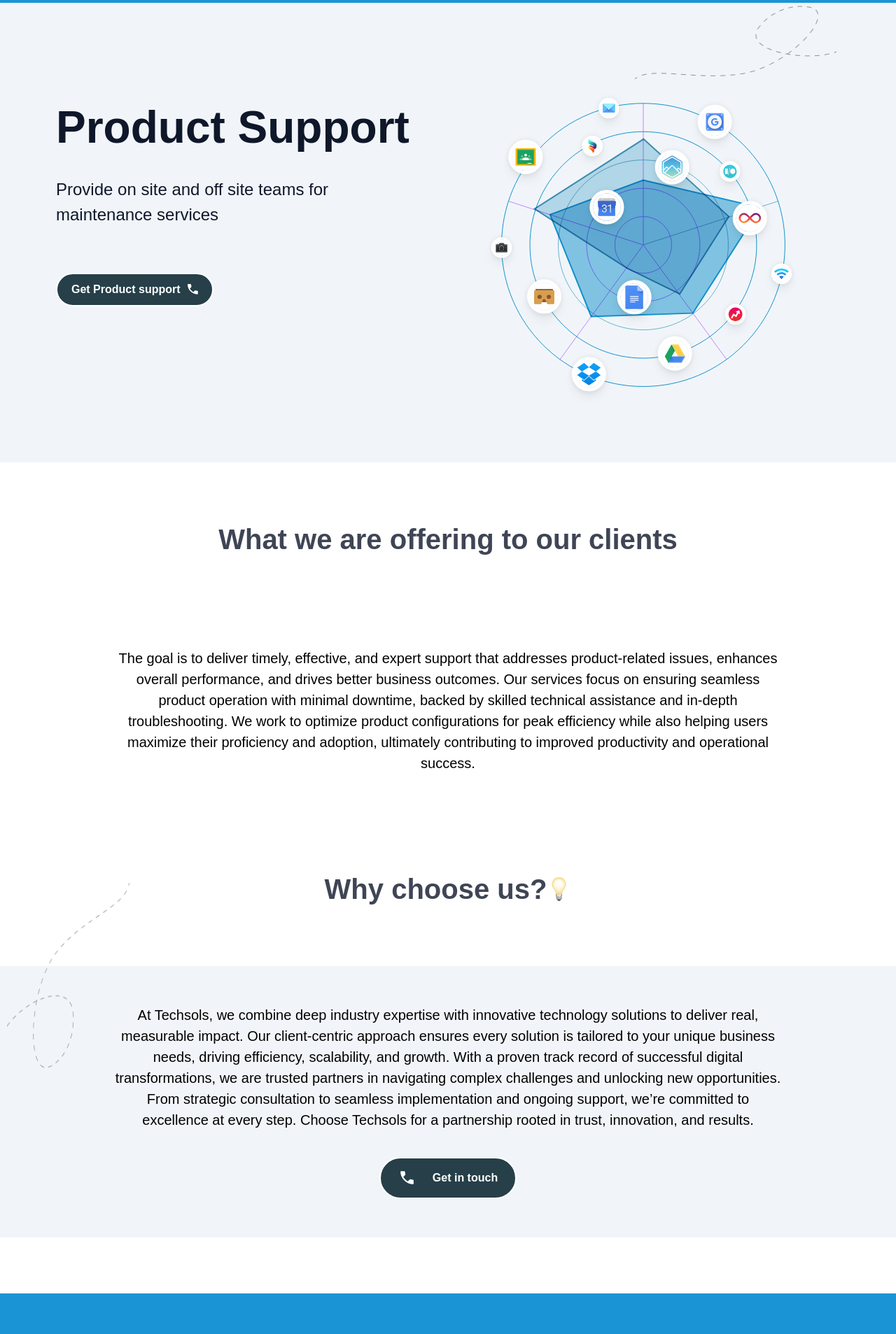
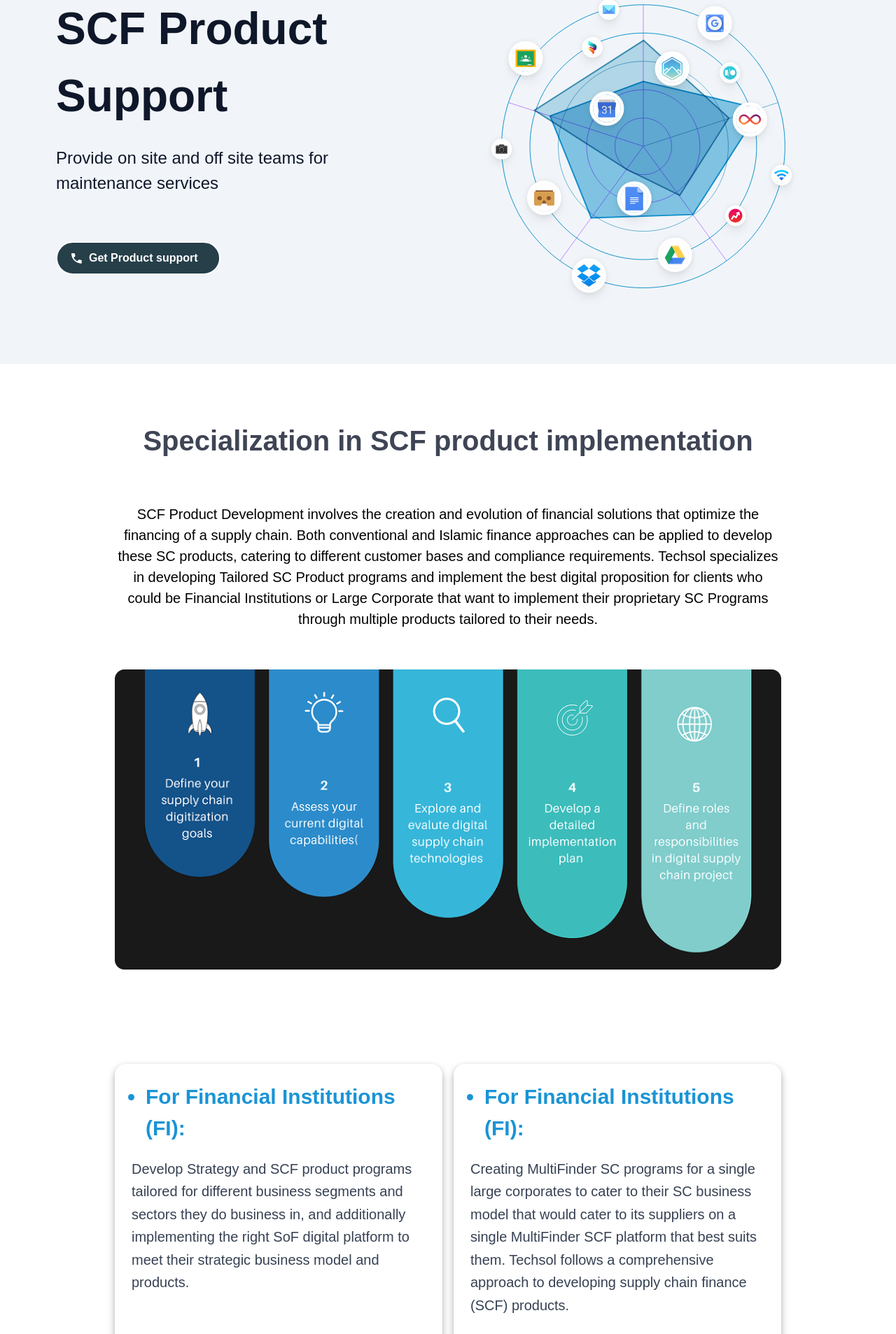
Before and after one commit to Haider-Naseer/Techsol, a Next.js app: page /product-support in a window 1280 px wide. Shown: the part 137-2044 px from the top of the page at 70% size. Built offline with nearby package versions, Linux system fonts and the light colour scheme.

Commit message:
Work on the UI Changes.

```diff
--- a/app/layout.tsx
+++ b/app/layout.tsx
@@ -35,7 +35,7 @@ export default function RootLayout({
       <body
         className={`${geistSans.variable} ${geistMono.variable} antialiased bg-[#fff]`}
       >
-        <LandingPageHeader />
+        {/* <LandingPageHeader /> */}
         {children}
         <Toaster position="top-right" />
         <Footer />
--- a/app/product-support/page.tsx
+++ b/app/product-support/page.tsx
@@ -1,28 +1,85 @@
 "use client";
-
 import HeroService from "@/components/hero-service/page";
-import ServiceDescription from "@/components/service-description/page";
 import WayChooseUs from "@/components/way-choose-us/page";
 
 const ProductSupport = () => {
-  const title = "Product Support";
+  const title = "SCF Product Support";
   const des = `Provide on site and off site teams for maintenance services`;
   const label = "Get Product support";
   const image = "/assets/icons/supply-chain.svg";
-  const offering = `The goal is to deliver timely, effective, and expert support that addresses product-related issues, enhances overall performance, and drives better business outcomes. Our services focus on ensuring seamless product operation with minimal downtime, backed by skilled technical assistance and in-depth troubleshooting. We work to optimize product configurations for peak efficiency while also helping users maximize their proficiency and adoption, ultimately contributing to improved productivity and operational success.`;
   const whyUs = `At Techsols, we combine deep industry expertise with innovative technology solutions to deliver real, measurable impact. Our client-centric approach ensures every solution is tailored to your unique business needs, driving efficiency, scalability, and growth. With a proven track record of successful digital transformations, we are trusted partners in navigating complex challenges and unlocking new opportunities. From strategic consultation to seamless implementation and ongoing support, we’re committed to excellence at every step. Choose Techsols for a partnership rooted in trust, innovation, and results.`;
+
+  const detail = [
+    {
+      describe: `Develop Strategy and SCF product programs tailored for different business segments and sectors they do business in, and additionally implementing the right SoF digital platform to meet their strategic business model and products.`,
+      department: `International Business Development Director / Senior Business Consultant, Receivables & SCF solutions`,
+      image: "/assets/icons/testimonials-01.png",
+    },
+    {
+      describe: `Creating MultiFinder SC programs for a single large corporates to cater to their SC business model that would cater to its suppliers on a single MultiFinder SCF platform that best suits them. Techsol follows a comprehensive approach to developing supply chain finance (SCF) products.`,
+      name: "George Koukis",
+      department: `International Business Development Director / Senior Business Consultant, Receivables & SCF solutions`,
+      image: "/assets/icons/testimonials-02.png",
+    },
+  ];
+
   return (
     <>
-      <HeroService
-        title={title}
-        des={des}
-        label={label}
-        image={image}
-      />
-        <>
-          <ServiceDescription offering={offering} />
-          <WayChooseUs whyUs={whyUs} />
-        </>
+      <HeroService title={title} des={des} label={label} image={image} />
+      <>
+        <div className="lg:pt-[80px] md:pt-[80px] pt-[40px]">
+          <div className="main-contain">
+            <div className="flex mb-[60px] justify-center items-center text-center w-full">
+              <h2 className="text-[#0F172ACC] lg:text-[40px] md:text-[40px] text-[30px] font-[800]">
+                Specialization in SCF product implementation
+              </h2>
+            </div>
+          </div>
+          <div className="main-contain">
+            <div className="text-center justify-center lg:w-[85%] md:w-[85%] m-auto">
+              <p className="lg:text-[20px] md:text-[20px] text-[18px]">
+                SCF Product Development involves the creation and evolution of
+                financial solutions that optimize the financing of a supply
+                chain. Both conventional and Islamic finance approaches can be
+                applied to develop these SC products, catering to different
+                customer bases and compliance requirements. Techsol specializes
+                in developing Tailored SC Product programs and implement the
+                best digital proposition for clients who could be Financial
+                Institutions or Large Corporate that want to implement their
+                proprietary SC Programs through multiple products tailored to
+                their needs.
+              </p>
+
+              <img
+                className="mt-[57px]"
+                src="/assets/icons/SCF-Product.png"
+                alt="SCF Product Support"
+              />
+
+              <div className="pb-[40px] text-center">
+                <div className="pt-[110px] flex gap-[16px]">
+                  {detail?.map((item, index) => (
+                    <div
+                      key={index}
+                      className="relative w-[50%] my-[25px] mx-auto text-start bg-white rounded-2xl shadow-[0_4px_12px_rgba(0,0,0,0.15),_-2px_4px_8px_rgba(0,0,0,0.1),_2px_4px_8px_rgba(0,0,0,0.1)] p-6"
+
+                    >
+                      <ul className="list-disc pl-5 ">
+                        <li className="text-[#1A94D5] font-bold text-[30px] mb-[20px]">For Financial Institutions (FI):</li>
+                      </ul>
+                      <p className="text-gray-700 text-[20px] leading-relaxed mb-4">
+                        {item?.describe}
+                      </p>
+                    </div>
+                  ))}
+                </div>
+              </div>
+            </div>
+          </div>
+        </div>
+
+        <WayChooseUs whyUs={whyUs} />
+      </>
     </>
   );
 };
--- a/components/header.tsx
+++ b/components/header.tsx
@@ -18,7 +18,6 @@ export const LandingPageHeader = () => {
     "/advisory-on-digitization",
     "/product-support",
     "/resources-augmentation",
-    '/trade-risk'
   ];
 
   const navItems = [
@@ -32,11 +31,11 @@ export const LandingPageHeader = () => {
       submenu: [
         { name: "Trade Risk", link: "/trade-risk" },
         { name: "Advisory on Digitization", link: "/advisory-on-digitization" },
-        { name: "Product Support", link: "/product-support" },
+        { name: "SCF Product Support", link: "/product-support" },
         { name: "Resource Augmentation", link: "/resources-augmentation" },
       ],
     },
-    { name: "Team", link: "/team", active: pathname === "/team" },
+    { name: "Trade Risk", link: "/trade-risk", active: pathname === "/trade-risk" },
     {
       name: "Contact",
       link: "/contact-us",
--- a/components/hero-service/page.tsx
+++ b/components/hero-service/page.tsx
@@ -28,7 +28,7 @@ const HeroService = ({
               </p>
               <Link href={"/contact-us"}>
                 <CustomButton
-                  icon={<WhitePhoneIcon />}
+                  postIcon={<WhitePhoneIcon />}
                   variant="dark"
                   label={label}
                   className="py-[10px]"
--- a/components/home-hero-section/page.tsx
+++ b/components/home-hero-section/page.tsx
@@ -4,9 +4,8 @@ import CustomButton from "../ui/button";
 
 export const HeroSection = () => {
   return (
-      <div className="h-screen min-h-[600px] max-h-[1000px] relative h-screen overflow-hidden -mt-[170px] pt-[250px] lg:pt-[270px] md:pt-[270px]">
+    <div className="max-h-[1100px] relative h-[104.5vh] overflow-hidden -mt-[170px] pt-[250px] lg:pt-[270px] md:pt-[270px]">
       <div className="main-contain">
-        {/* Video Background */}
         <video
           autoPlay
           muted
--- a/components/our-services/page.tsx
+++ b/components/our-services/page.tsx
@@ -48,7 +48,7 @@ const OurServices = () => {
                   <h2 className="text-[24px] text-[#1A94D5] font-semibold pb-[10px]">
                     Service
                   </h2>
-                  <h3 className="lg:text-[64px] md:text-[64px] text-[50px] text-[#263F49] pb-[20px] font-bold">
+                  <h3 className="lg:text-[64px] md:text-[64px] text-[40px] text-[#263F49] pb-[20px] font-bold">
                     {item?.title}
                   </h3>
                   <p className="text-[#606060] lg:text-[32px] md:text-[32px] text-[25px]">
--- a/components/ui/button.tsx
+++ b/components/ui/button.tsx
@@ -4,28 +4,37 @@ type PROPS = {
   label: string;
   className?: string;
   icon?: React.ReactNode;
+  postIcon?: React.ReactNode;
   onClick?: () => void;
   loading?: boolean;
   size?: "small" | "large";
   [props: string]: any;
   disabled?: boolean;
-  variant?: "default" | "goBack" | "error" | "link" | 'outline'| 'dark'| 'transparent';
+  variant?:
+    | "default"
+    | "goBack"
+    | "error"
+    | "link"
+    | "outline"
+    | "dark"
+    | "transparent";
   showIcon?: boolean;
   style?: Object;
-  type?: "submit" | "reset" | "button" | undefined
+  type?: "submit" | "reset" | "button" | undefined;
 };
 
 const CustomButton = ({
   label,
   className = "",
   icon,
+  postIcon,
   onClick,
   loading = false,
   disabled = false,
   variant = "default",
   showIcon = true,
   style,
-  type ,
+  type,
   ...rest
 }: PROPS) => {
   const variants = {
@@ -35,12 +44,12 @@ const CustomButton = ({
     error: `bg-[#ec4949] text-[#fff]`,
     outline: "bg-[#fff] text-[#225CC5]",
     dark: "bg-[#263F49] text-[#ffff]",
-    transparent:"bg-[transparent] text-[#ffff]"
+    transparent: "bg-[transparent] text-[#ffff]",
   };
 
   return (
     <button
-    type={  type}
+      type={type}
       className={`${
         variants[variant] || ""
       } flex items-center transition-all whitespace-nowrap ease-in-out duration-300 relative border border-[2px] font-[600] text-[16px] px-[20px] py-[7.5px] text-center cursor-pointer rounded-[50px] ${className}`}
@@ -49,6 +58,12 @@ const CustomButton = ({
       disabled={loading || disabled}
       style={style}
     >
+      {showIcon && (
+        <span className="mr-[10px]">
+          {loading ? <CircularProgress size={15} color="inherit" /> : postIcon}
+        </span>
+      )}
+
       {label}
       {showIcon && (
         <span className="ml-[10px]">
--- a/components/ui/sliderCarousel.tsx
+++ b/components/ui/sliderCarousel.tsx
@@ -8,7 +8,7 @@ function NextArrow(props: any) {
   return (
     <IconButton
       onClick={onClick}
-      className="!absolute top-1/2 right-[-50px] z-10 transform -translate-y-1/2 bg-gray-100"
+      className="!absolute top-1/2 lg:right-[-50px] md:right-[-50px] right-[-30px] z-10 transform -translate-y-1/2 bg-gray-100"
     >
       <Image
         src={"/assets/icons/slider_left_arrow.svg"}
@@ -25,7 +25,7 @@ function PrevArrow(props: any) {
   return (
     <IconButton
       onClick={onClick}
-      className="!absolute top-1/2 left-[-50px] z-10 transform -translate-y-1/2 bg-gray-100"
+      className="!absolute top-1/2 lg:left-[-50px] md:left-[-50px] left-[-30px] z-10 transform -translate-y-1/2 bg-gray-100"
     >
       <Image
         src={"/assets/icons/slider_right_arrow.svg"}
--- a/components/way-choose-us/page.tsx
+++ b/components/way-choose-us/page.tsx
@@ -1,6 +1,4 @@
-import Call from "@/public/assets/svg/call";
 import Image from "next/image";
-import Link from "next/link";
 
 const WayChooseUs = ({ whyUs }: { whyUs: string }) => {
   return (
@@ -23,14 +21,6 @@ const WayChooseUs = ({ whyUs }: { whyUs: string }) => {
         <div className="main-contain">
           <div className="py-[55px] text-center justify-center w-[85%] m-auto">
             <p className="lg:text-[20px] md:text-[20px] text-[18px]">{whyUs}</p>
-            <div className="w-full flex justify-center mt-[38px]">
-              <Link href='/contact-us'>
-              <button className="gap-[24px] bg-[#263F49] h-[60px] text-[#ffff] flex items-center transition-all whitespace-nowrap ease-in-out duration-300 relative border border-[2px] font-[600] text-[16px] px-[25px] py-[7.5px] text-center cursor-pointer rounded-[50px]">
-                <Call />
-                Get in touch
-              </button>
-              </Link>
-            </div>
           </div>
         </div>
       </div>
--- a/public/assets/svg/rightArrow.tsx
+++ b/public/assets/svg/rightArrow.tsx
@@ -8,8 +8,8 @@ const RightArrow = ({ color = "#5A84DF" }: { color?: string }) => {
       xmlns="http://www.w3.org/2000/svg"
     >
       <path
-        fill-rule="evenodd"
-        clip-rule="evenodd"
+        fillRule="evenodd"
+        clipRule="evenodd"
         d="M7.31061 6.65167L2.12502 11.8373L0.828857 10.5411L5.36636 6.00359L0.828857 1.46609L2.12502 0.169922L7.31061 5.3555C7.48246 5.52741 7.57899 5.76052 7.57899 6.00359C7.57899 6.24666 7.48246 6.47977 7.31061 6.65167Z"
         fill={color}
       />
```
Also changed, not shown: components/testimonials/page.tsx (+7 -5 lines), public/assets/icons/SCF-Product.png (added). Lines whose indentation alone changed are shown as unchanged.
